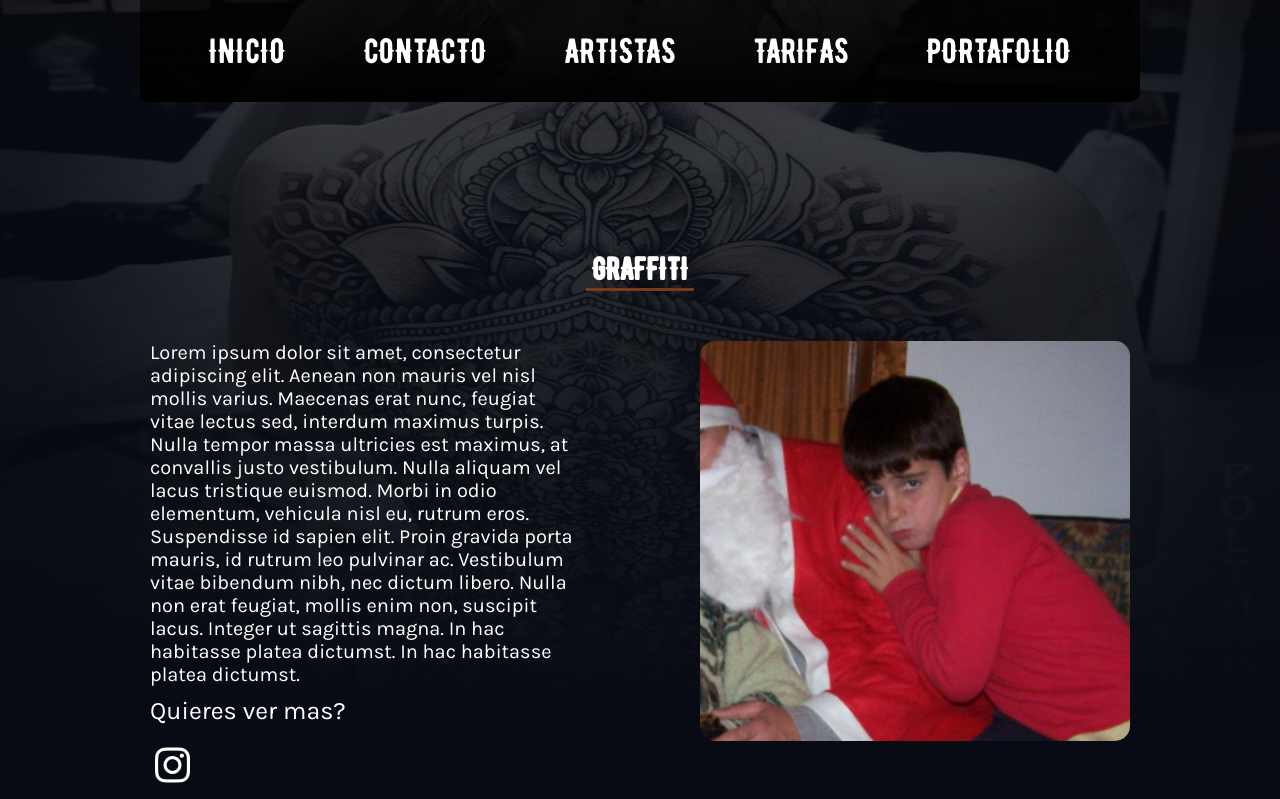
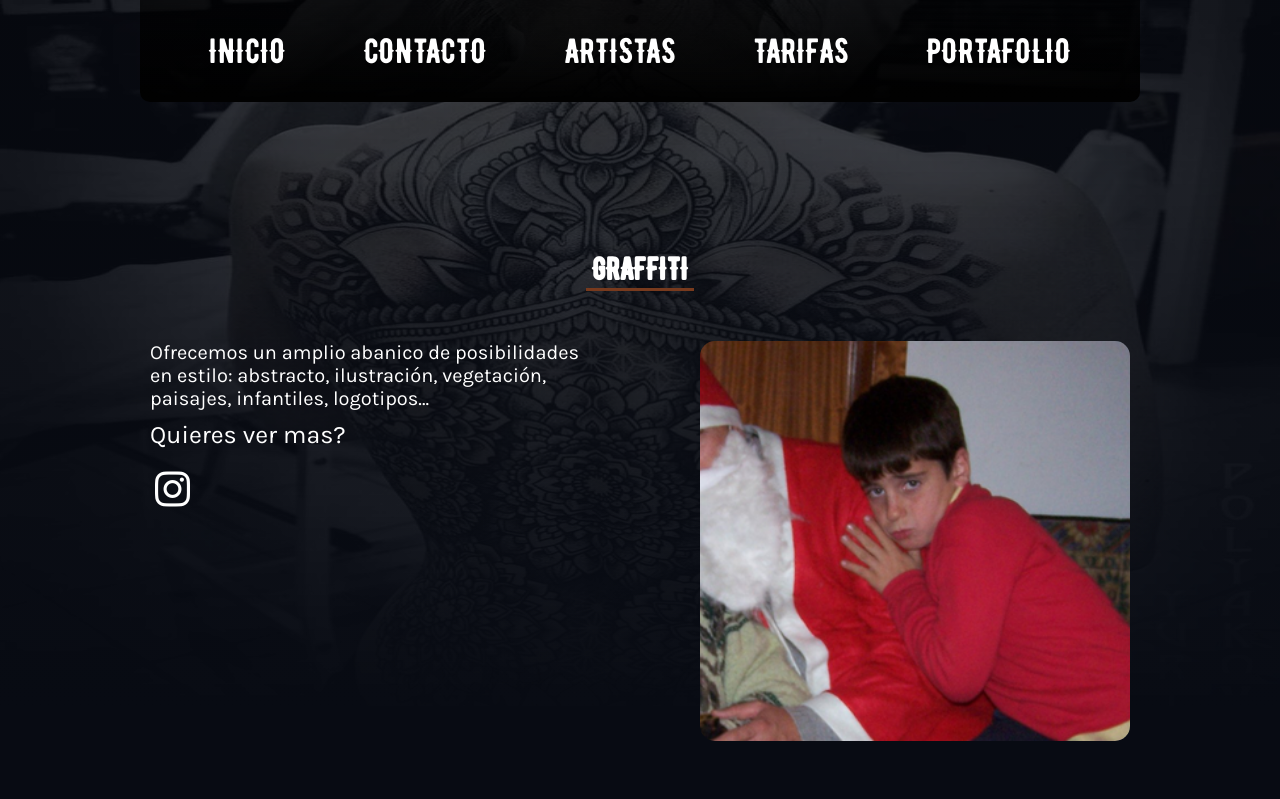
Before and after one commit to Baroin40370/site-adrian, a website: page pages/grafiti.html in a window 1280 px wide. Shown: the top 799 px of the page. Drawn offline with Linux system fonts and the light colour scheme.

Commit message:
sauvegarde

```diff
--- a/pages/grafiti.html
+++ b/pages/grafiti.html
@@ -51,15 +51,8 @@
       <section class="propos">
         <div class="titre graffiti"><h1>GRAFFITI</h1></div>
         <article>
-          <P>Lorem ipsum dolor sit amet, consectetur adipiscing elit. Aenean non
-            mauris vel nisl mollis varius. Maecenas erat nunc, feugiat vitae lectus
-            sed, interdum maximus turpis. Nulla tempor massa ultricies est maximus,
-            at convallis justo vestibulum. Nulla aliquam vel lacus tristique euismod.
-            Morbi in odio elementum, vehicula nisl eu, rutrum eros. Suspendisse id
-            sapien elit. Proin gravida porta mauris, id rutrum leo pulvinar ac.
-            Vestibulum vitae bibendum nibh, nec dictum libero. Nulla non erat feugiat,
-            mollis enim non, suscipit lacus. Integer ut sagittis magna. In hac habitasse
-            platea dictumst. In hac habitasse platea dictumst.
+          <P>Ofrecemos un amplio abanico de posibilidades en estilo: abstracto,
+            ilustración, vegetación, paisajes, infantiles, logotipos…
            </P>
            <p class="lien">Quieres ver mas?</p>
            <p class="lien"><a href="https://www.instagram.com/skinny_caps/"
@@ -121,7 +114,9 @@
             <div class="bloc">
               <img  class ='icon' src="../asset/bombe1.webp" alt="pintura en aerosol">
                 <h2>TARIFAS</h2>
-                <p>Un tatuaje es una expresión artística que dependiendo del tamaño, el diseño y otros aspectos puede variar el precio, pide presupuesto sin compromiso.</p>
+                <p>Trabajamos por tipo de diseño y metros cuadrados.
+
+                  El precio podrá disminuir o aumentar en función de las características de la superficie a pintar o la complejidad del diseño.</p>
               </div>
               </article>
             </section>
```
